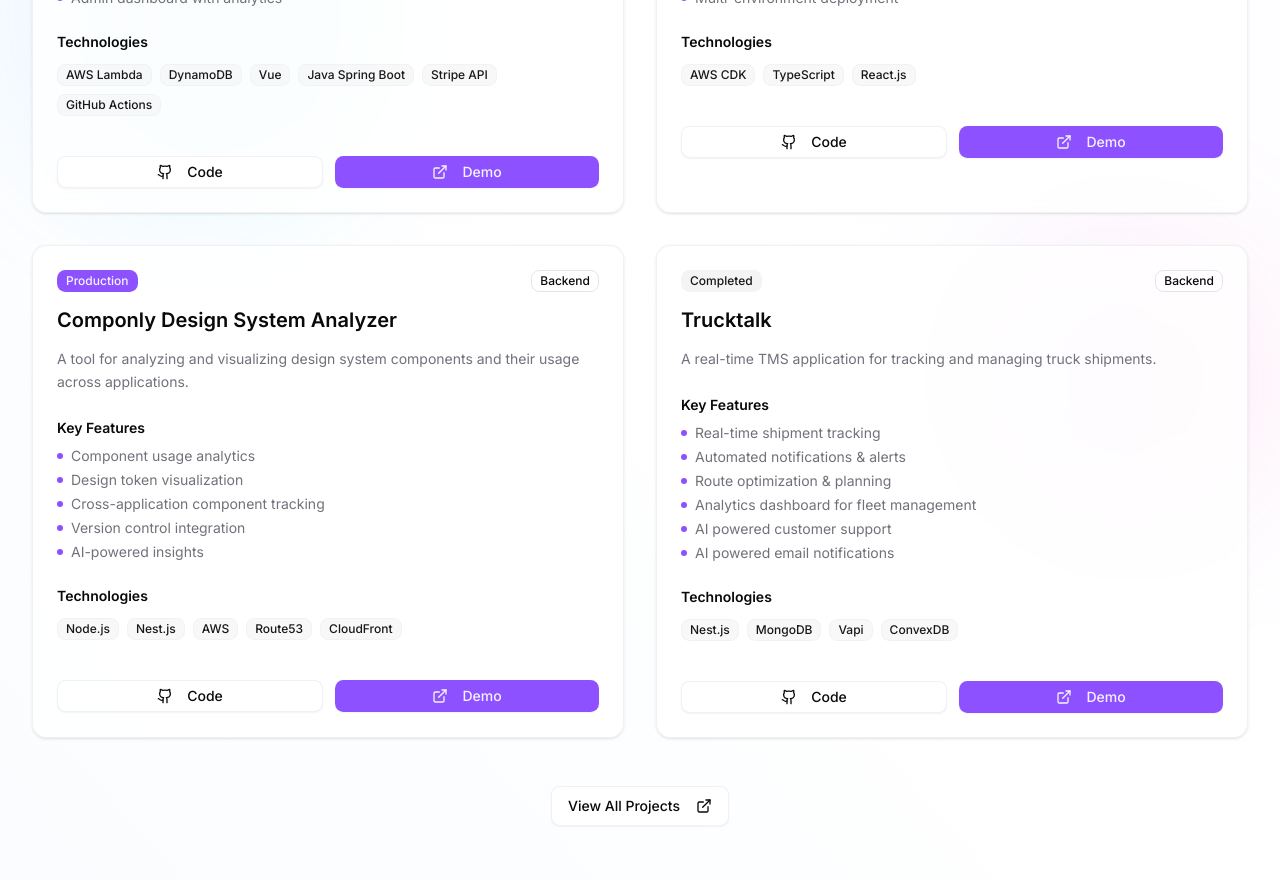
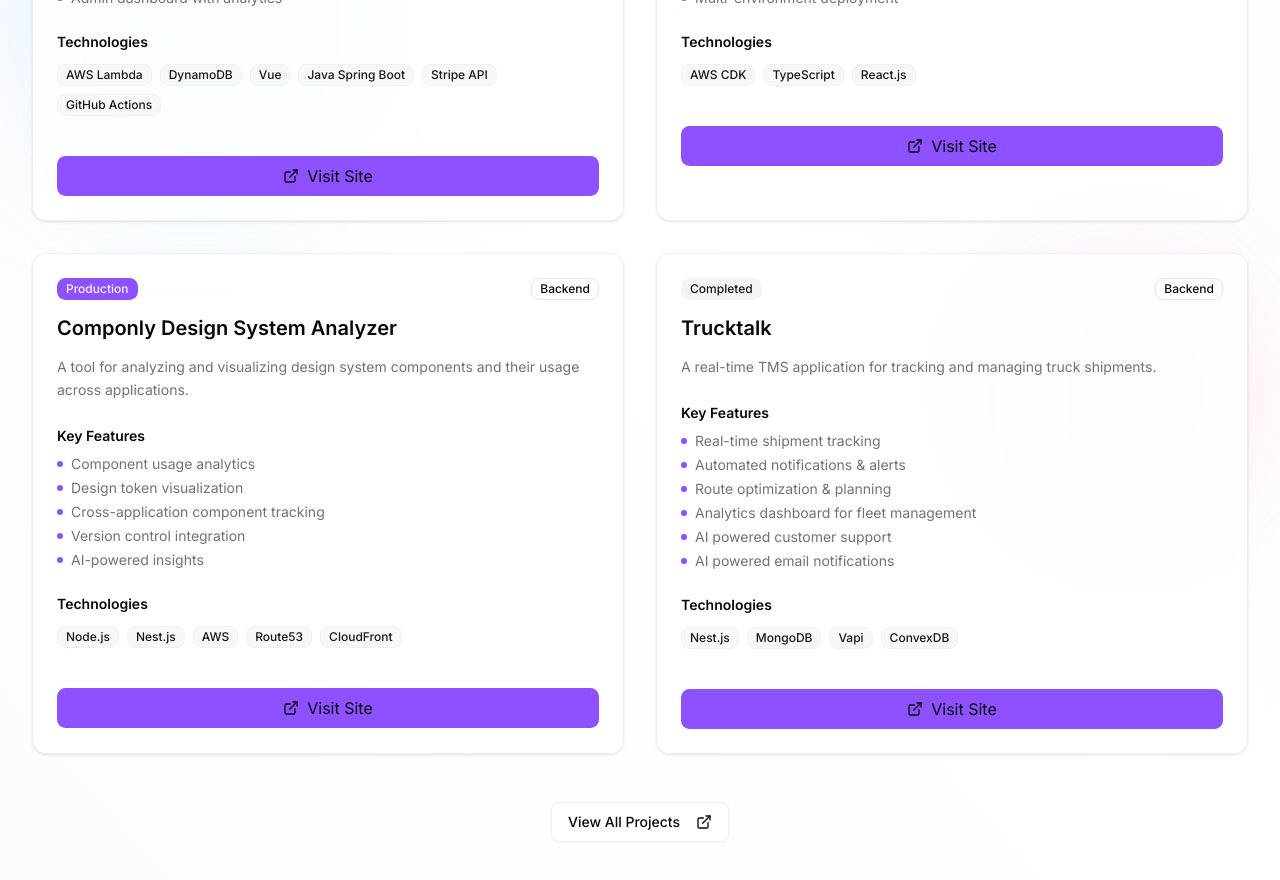
Before and after one commit to ahShimul/ahShimul.github.io, a Next.js app: page / in a window 1280 px wide. Shown: the part 3420-4300 px from the top of the page. Built offline with nearby package versions, Linux system fonts and the light colour scheme.

Commit message:
Fixed issue

```diff
--- a/src/components/navigation.tsx
+++ b/src/components/navigation.tsx
@@ -19,7 +19,7 @@ export function Navigation() {
   const [isOpen, setIsOpen] = useState(false);
   const [isScrolled, setIsScrolled] = useState(false);
   const [activeSection, setActiveSection] = useState('home');
-  const { theme, setTheme } = useTheme();
+  const { theme, setTheme, resolvedTheme } = useTheme();
   const [mounted, setMounted] = useState(false);
 
   const downloadCV = () => {
@@ -68,7 +68,13 @@ export function Navigation() {
   };
 
   const toggleTheme = () => {
-    setTheme(theme === 'dark' ? 'light' : 'dark');
+    if (theme === 'system') {
+      setTheme('light');
+    } else if (theme === 'light') {
+      setTheme('dark');
+    } else {
+      setTheme('system');
+    }
   };
 
   if (!mounted) {
@@ -142,7 +148,7 @@ export function Navigation() {
               className='p-2 relative overflow-hidden'
             >
               <AnimatePresence mode='wait'>
-                {theme === 'dark' ? (
+                {resolvedTheme === 'dark' ? (
                   <motion.div
                     key='sun'
                     initial={{ y: -20, opacity: 0 }}
@@ -185,7 +191,7 @@ export function Navigation() {
               className='p-2 relative overflow-hidden'
             >
               <AnimatePresence mode='wait'>
-                {theme === 'dark' ? (
+                {resolvedTheme === 'dark' ? (
                   <motion.div
                     key='sun-mobile'
                     initial={{ y: -20, opacity: 0 }}
--- a/src/components/projects-section.tsx
+++ b/src/components/projects-section.tsx
@@ -43,6 +43,7 @@ const projects = [
       'Serverless microservices architecture',
       'Admin dashboard with analytics',
     ],
+    link: 'https://taxtranscriptpro.com',
   },
   {
     id: 2,
@@ -58,6 +59,7 @@ const projects = [
       'Cost optimization alerts',
       'Multi-environment deployment',
     ],
+    link: 'https://www.taxontrack.us',
   },
   {
     id: 3,
@@ -74,6 +76,7 @@ const projects = [
       'Version control integration',
       'AI-powered insights',
     ],
+    link: 'https://componly.co',
   },
   {
     id: 4,
@@ -91,6 +94,7 @@ const projects = [
       'AI powered customer support',
       'AI powered email notifications',
     ],
+    link: 'https://trucktalk.io',
   },
 ];
 
@@ -193,21 +197,14 @@ export function ProjectsSection() {
                   </div>
 
                   <div className='flex gap-3 pt-4'>
-                    <Button
-                      size='sm'
-                      variant='outline'
-                      className='flex-1 border-border/50 hover:bg-secondary/80'
-                    >
-                      <Github className='w-4 h-4 mr-2' />
-                      Code
-                    </Button>
-                    <Button
-                      size='sm'
-                      className='flex-1 bg-primary hover:bg-primary/90'
+                    <a
+                      target='_blank'
+                      href={project.link}
+                      className='flex-1 bg-primary hover:bg-primary/90 flex items-center justify-center py-2 rounded-md'
                     >
                       <ExternalLink className='w-4 h-4 mr-2' />
-                      Demo
-                    </Button>
+                      Visit Site
+                    </a>
                   </div>
                 </CardContent>
               </Card>
```
